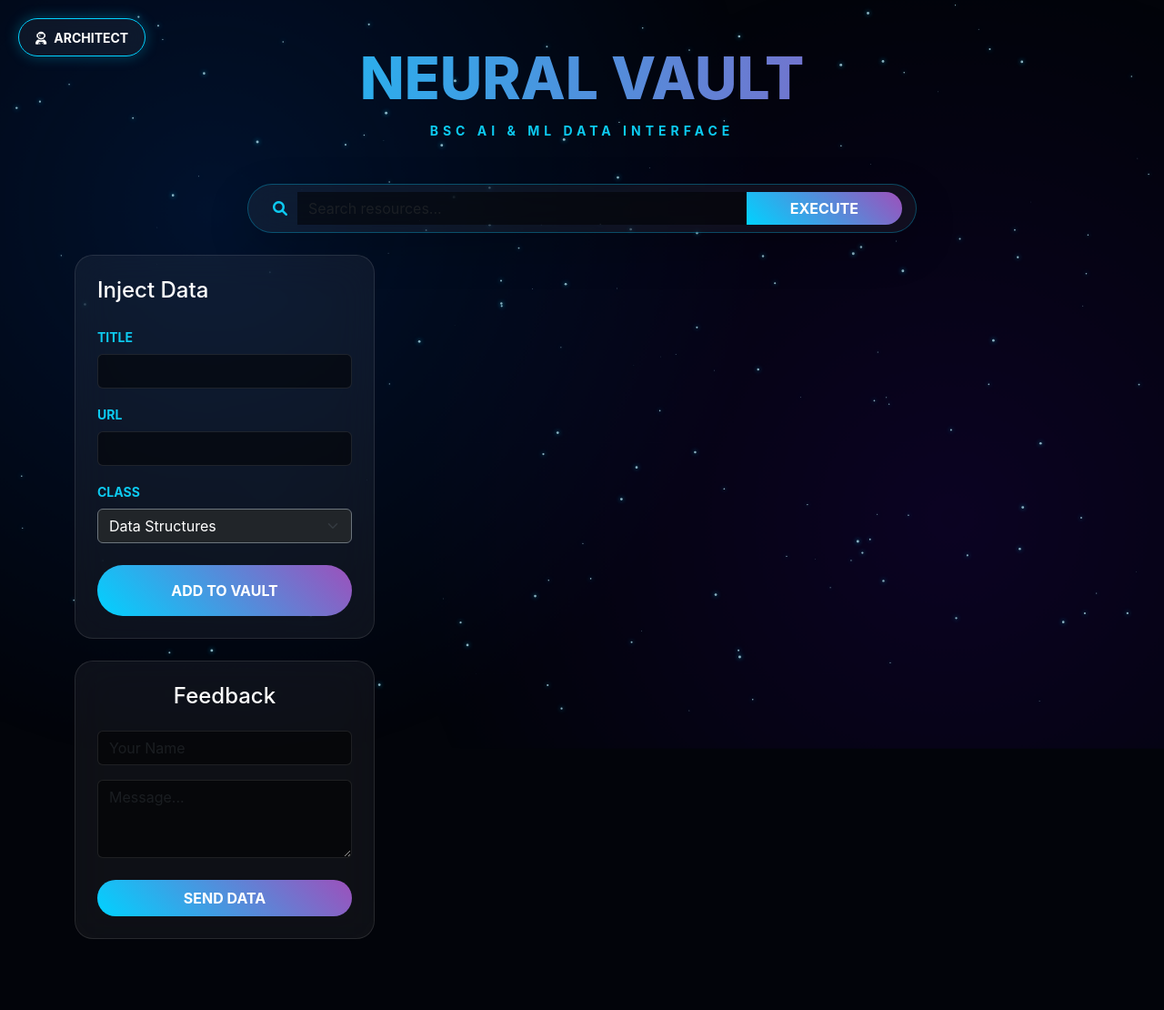
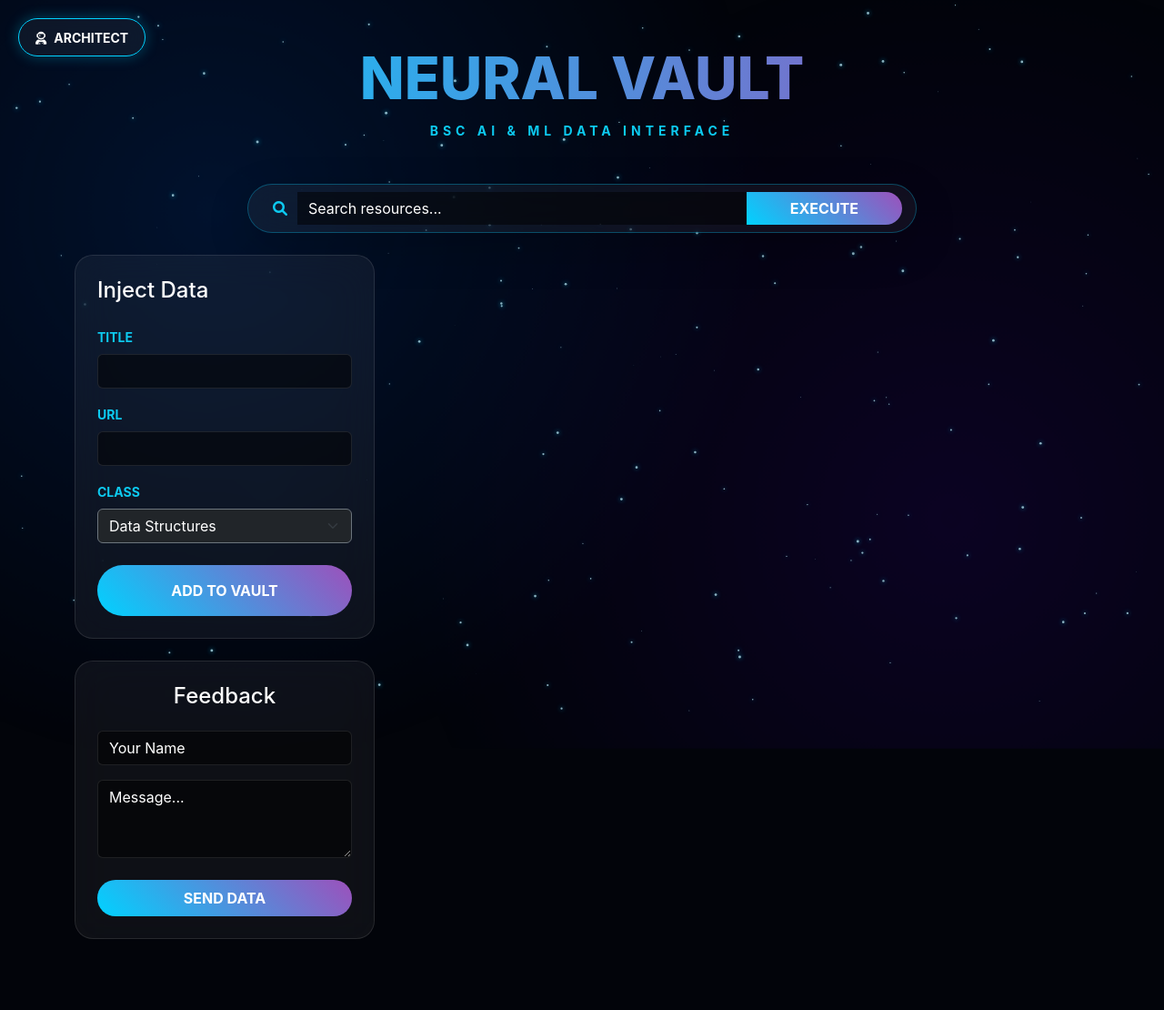
Before and after one commit to Ajil-Siby/KJC_Resource_Vault, a Flask app: page / in a window 1280 px wide. Shown: the whole page at 91% size. Run offline with Flask 3, Linux system fonts and the light colour scheme; data that the repository does not hold is empty.

Commit message:
UI Polish: Set feedback placeholders to solid white

```diff
--- a/templates/index.html
+++ b/templates/index.html
@@ -20,7 +20,7 @@
         @keyframes nebulaMove { 0% { transform: scale(1); } 100% { transform: scale(1.1); } }
         #starCanvas { position: fixed; top: 0; left: 0; z-index: -2; pointer-events: none; }
 
-        /* Architect Node Launcher */
+        /* Updated: Architect Launcher */
         .profile-launcher { position: fixed; top: 20px; left: 20px; z-index: 1000; text-decoration: none; }
         .profile-box {
             background: var(--glass); backdrop-filter: blur(10px);
@@ -47,22 +47,16 @@
         }
         .glass-card:hover { border: 1px solid var(--neon-blue); box-shadow: 0 15px 35px rgba(0, 210, 255, 0.3); transform: translateY(-10px); }
 
-        /* SIDEBAR LOCK: Floating Left Column */
+        /* Floating Sidebar */
         .sidebar-fixed {
-            width: 330px;
-            float: left;
-            margin-right: 30px;
-            margin-bottom: 30px;
-            height: fit-content !important;
-            position: sticky;
-            top: 20px;
-            z-index: 10;
+            width: 330px; float: left; margin-right: 30px; margin-bottom: 30px;
+            height: fit-content !important; position: sticky; top: 20px; z-index: 10;
         }
 
         .hero-title { background: linear-gradient(to right, var(--neon-blue), var(--neon-purple)); -webkit-background-clip: text; -webkit-text-fill-color: transparent; font-weight: 800; }
         .btn-neon { background: linear-gradient(45deg, var(--neon-blue), var(--neon-purple)); color: white; border: none; font-weight: 700; border-radius: 30px; }
 
-        /* Form Visibility Fixes */
+        /* Form Inputs & Solid White Placeholder */
         .form-control {
             background: rgba(0, 0, 0, 0.5) !important;
             border: 1px solid rgba(255, 255, 255, 0.1);
@@ -73,6 +67,10 @@
             color: white !important;
             border-color: var(--neon-blue);
             box-shadow: 0 0 10px rgba(0, 210, 255, 0.3);
+        }
+        .form-control::placeholder {
+            color: #ffffff !important;
+            opacity: 1 !important;
         }
         .clearfix::after { content: ""; clear: both; display: table; }
     </style>
```
